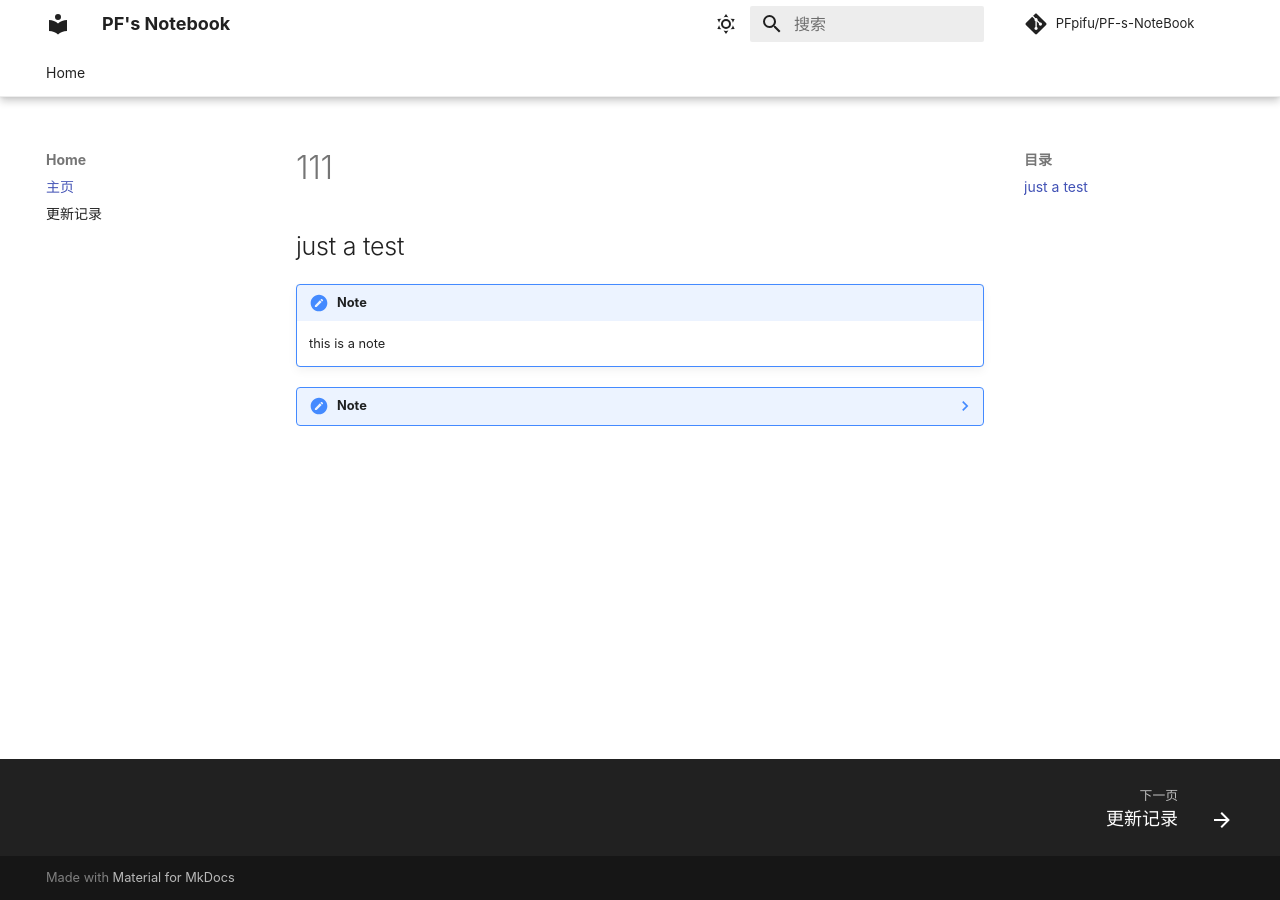
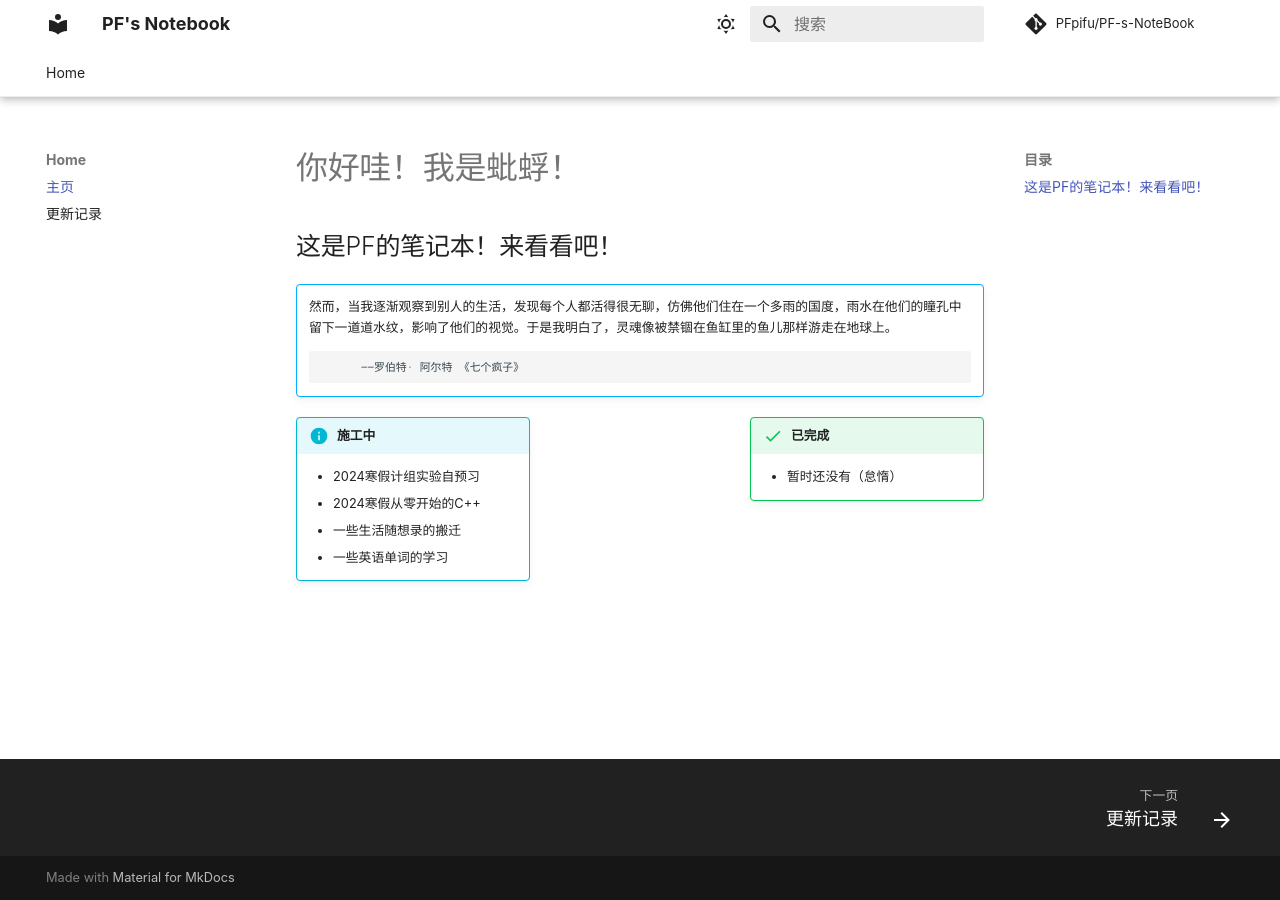
Before and after one commit to PFpifu/PF-s-NoteBook, an MkDocs documentation site: the page built from docs/index.md, in a window 1280 px wide. Built offline with MkDocs 1.6.1 and Material for MkDocs 9.7.7, drawn with Linux system fonts in a browser that asks for light colours; nearby versions of some CDN libraries; some web fonts are replaced; comment, search, counter and statistics services are not loaded; a style sheet for code colours, icons or effects is not loaded.

Commit message:
20240121

```diff
--- a/docs/index.md
+++ b/docs/index.md
@@ -1,11 +1,21 @@
 
-# 111
-## just a test
+# 你好哇！我是蚍蜉！
+## 这是PF的笔记本！来看看吧！
 
-!!! note
+!!! abstract ""
 
-    this is a note
+    然而，当我逐渐观察到别人的生活，发现每个人都活得很无聊，仿佛他们住在一个多雨的国度，雨水在他们的瞳孔中留下一道道水纹，影响了他们的视觉。于是我明白了，灵魂像被禁锢在鱼缸里的鱼儿那样游走在地球上。
 
-??? note
+              ——罗伯特· 阿尔特 《七个疯子》
 
-    this is a test note
+!!! info inline  "施工中"
+
+    - 2024寒假计组实验自预习
+    - 2024寒假从零开始的C++
+    - 一些生活随想录的搬迁
+    - 一些英语单词的学习
+
+
+!!! success inline end "已完成"
+
+    - 暂时还没有（怠惰）
```
